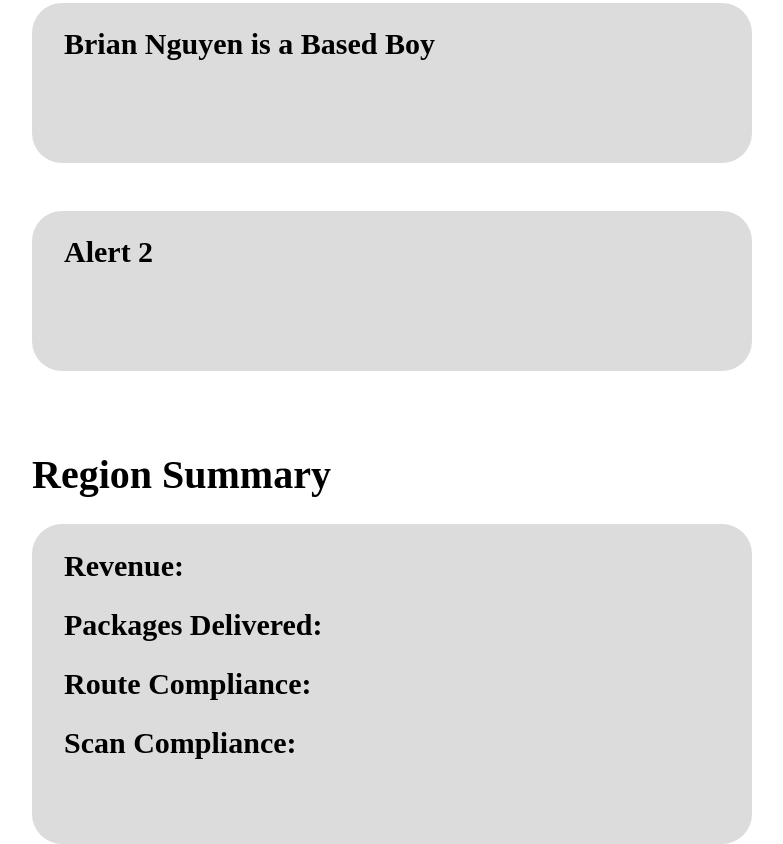
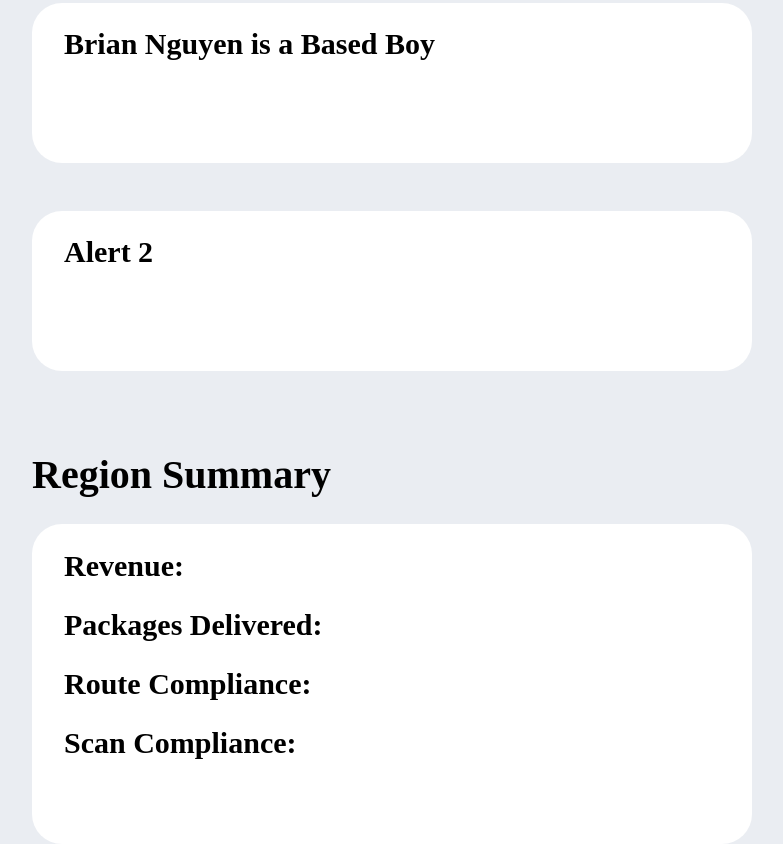
Before and after one commit to sam7parker/FedEx-Dashboard, a plain HTML site: page ManagerFiles/home.html in a window 1280 px wide. Shown: the part 320-1164 px from the top of the page, without its empty margins (248-1031 px from the left). Drawn offline with nearby package versions, Linux system fonts and the light colour scheme.

Commit message:
Fixed overlay bug

```diff
--- a/Resources/css/base.css
+++ b/Resources/css/base.css
@@ -3,6 +3,7 @@
 :root {
     --purple: #7A0BD1;
     --orange: #ff7A08;
+    --grey: #EAEDF2;
 }
 
 body {
@@ -10,6 +11,7 @@ body {
     margin: 0px;
     font-size: 20px;
     font-family: 'Futura';
+    background-color: var(--grey);
 }
 
 a {
@@ -19,6 +21,10 @@ a {
 button {
     background: none;
     border: none;
+}
+
+section {
+    z-index: -2;
 }
 
 .icon-16 {
--- a/Resources/css/widget.css
+++ b/Resources/css/widget.css
@@ -3,13 +3,13 @@
 
 #title {
     margin-top: 5rem;
-    display:flex;
-    width:45rem;
+    display: flex;
+    width: 45rem;
 }
 
 
 #entry-alert {
-    background-color:gainsboro;
+    background-color: white;
     display: flex;
     flex-direction: column;
     border-radius: 30px;
@@ -18,7 +18,7 @@
 }
 
 #entry-summary {
-    background-color:gainsboro;
+    background-color: white;
     display: flex;
     flex-direction: column;
     border-radius: 30px;
```
Also changed, not shown: ManagerFiles/home.html (line endings or trailing spaces).
